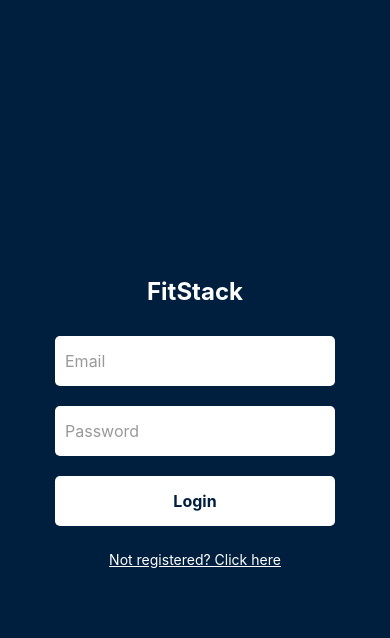
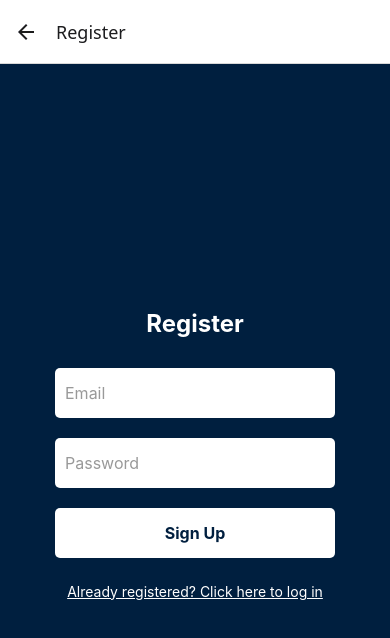
Before and after one commit to TUDublinBlanchBusinessIT/project-moyaknox-2, a React Native app: screen /Register in a window 390 px wide. Shown: the top 638 px of the page. Built offline with nearby package versions, Linux system fonts and the light colour scheme.

Commit message:
added register page and is connecting to firebase

```diff
--- a/App.js
+++ b/App.js
@@ -1,113 +1,18 @@
-import React, { useState } from 'react';
-import { View, Text, StyleSheet, TextInput, TouchableOpacity } from 'react-native';
-import { getFirestore, collection, query, where, getDocs } from 'firebase/firestore';
-import { app } from './firebaseConfig';
+import React from 'react';
+import { NavigationContainer } from '@react-navigation/native';
+import { createStackNavigator } from '@react-navigation/stack';
+import LoginScreen from './screens/LoginScreen';
+import SignUpScreen from './screens/SignUpScreen';
 
-const db = getFirestore(app);
+const Stack = createStackNavigator();
 
 export default function App() {
-  const [email, setEmail] = useState('');
-  const [password, setPassword] = useState('');
-
-  const handleLogin = async () => {
-    try {
-      // Reference the 'usernames' collection in firebase
-      const usernamesCollection = collection(db, 'usernames');
-
-      // Query for documents where the field "email" matches the entered email on login page
-      const q = query(usernamesCollection, where('email', '==', email));
-      const querySnapshot = await getDocs(q);
-
-      if (!querySnapshot.empty) {
-        // Extract the first matching document
-        const userDoc = querySnapshot.docs[0];
-        const userData = userDoc.data();
-
-        // Check if the password matches
-        if (userData.password === password) {
-          alert('Login Successful!');
-        } else {
-          alert('Incorrect password!');
-        }
-      } else {
-        alert('Email not found!');
-      }
-    } catch (error) {
-      console.error('Error logging in:', error);
-      alert('Something went wrong. Please try again.');
-    }
-  };
-
   return (
-    <View style={styles.container}>
-      <Text style={styles.title}>FitStack</Text>
-      <TextInput
-        style={styles.input}
-        placeholder="Email"
-        placeholderTextColor="#999"
-        value={email}
-        onChangeText={setEmail}
-      />
-      <TextInput
-        style={styles.input}
-        placeholder="Password"
-        placeholderTextColor="#999"
-        secureTextEntry
-        value={password}
-        onChangeText={setPassword}
-      />
-      <TouchableOpacity style={styles.button} onPress={handleLogin}>
-        <Text style={styles.buttonText}>Login</Text>
-      </TouchableOpacity>
-      <TouchableOpacity style={styles.link} onPress={() => alert('Go to Register!')}>
-        <Text style={styles.linkText}>Not registered? Click here</Text>
-      </TouchableOpacity>
-    </View>
+    <NavigationContainer>
+      <Stack.Navigator initialRouteName="Login">
+        <Stack.Screen name="Login" component={LoginScreen} />
+        <Stack.Screen name="Register" component={SignUpScreen} />
+      </Stack.Navigator>
+    </NavigationContainer>
   );
 }
-
-const styles = StyleSheet.create({
-  container: {
-    flex: 1,
-    justifyContent: 'center',
-    alignItems: 'center',
-    backgroundColor: '#001f3f',
-    padding: 20,
-  },
-  title: {
-    fontSize: 24,
-    color: '#fff',
-    fontWeight: 'bold',
-    marginBottom: 30,
-  },
-  input: {
-    width: '80%',
-    height: 50,
-    backgroundColor: '#fff',
-    borderRadius: 5,
-    paddingHorizontal: 10,
-    fontSize: 16,
-    marginBottom: 20,
-  },
-  button: {
-    width: '80%',
-    height: 50,
-    backgroundColor: '#fff',
-    justifyContent: 'center',
-    alignItems: 'center',
-    borderRadius: 5,
-    marginBottom: 15,
-  },
-  buttonText: {
-    color: '#001f3f',
-    fontSize: 16,
-    fontWeight: 'bold',
-  },
-  link: {
-    marginTop: 10,
-  },
-  linkText: {
-    color: '#fff',
-    textDecorationLine: 'underline',
-  },
-});
--- a/screens/LoginScreen.js
+++ b/screens/LoginScreen.js
@@ -1,73 +1,112 @@
 import React, { useState } from 'react';
-import { View, Text, TextInput, Button, StyleSheet } from 'react-native';
-import { getAuth, signInWithEmailAndPassword } from 'firebase/auth';
-import { getFirestore, doc, getDoc } from 'firebase/firestore';
-import { app } from '../firebaseConfig'; // Adjust path if necessary
+import { View, Text, StyleSheet, TextInput, TouchableOpacity } from 'react-native';
+import { getFirestore, collection, query, where, getDocs } from 'firebase/firestore';
+import { app } from '../firebaseConfig';
 
-const LoginScreen = () => {
-  const [username, setUsername] = useState('');
+const db = getFirestore(app);
+
+export default function LoginScreen({ navigation }) {
+  const [email, setEmail] = useState('');
   const [password, setPassword] = useState('');
 
   const handleLogin = async () => {
     try {
-      const auth = getAuth(app);
-      const db = getFirestore(app);
+      // Reference the 'usernames' collection in Firebase
+      const usernamesCollection = collection(db, 'usernames');
 
-      // Fetch email for the username
-      const usernameDoc = await getDoc(doc(db, 'usernames', username));
-      if (!usernameDoc.exists()) {
-        alert('Username not found!');
-        return;
+      // Query for the entered email
+      const q = query(usernamesCollection, where('email', '==', email));
+      const querySnapshot = await getDocs(q);
+
+      if (!querySnapshot.empty) {
+        const userDoc = querySnapshot.docs[0];
+        const userData = userDoc.data();
+
+        // Check if the password matches
+        if (userData.password === password) {
+          alert('Login Successful!');
+        } else {
+          alert('Incorrect password!');
+        }
+      } else {
+        alert('Email not found!');
       }
-      const email = usernameDoc.data().email;
-
-      // Sign in with email and password
-      await signInWithEmailAndPassword(auth, email, password);
-      alert('Logged in successfully!');
     } catch (error) {
-      alert(error.message);
+      console.error('Error logging in:', error);
+      alert('Something went wrong. Please try again.');
     }
   };
 
   return (
     <View style={styles.container}>
-      <Text style={styles.title}>Login</Text>
+      <Text style={styles.title}>FitStack</Text>
       <TextInput
         style={styles.input}
-        placeholder="Username"
-        value={username}
-        onChangeText={setUsername}
+        placeholder="Email"
+        placeholderTextColor="#999"
+        value={email}
+        onChangeText={setEmail}
       />
       <TextInput
         style={styles.input}
         placeholder="Password"
+        placeholderTextColor="#999"
         secureTextEntry
         value={password}
         onChangeText={setPassword}
       />
-      <Button title="Login" onPress={handleLogin} />
+      <TouchableOpacity style={styles.button} onPress={handleLogin}>
+        <Text style={styles.buttonText}>Login</Text>
+      </TouchableOpacity>
+      <TouchableOpacity style={styles.link} onPress={() => navigation.navigate('Register')}>
+        <Text style={styles.linkText}>Not registered? Click here</Text>
+      </TouchableOpacity>
     </View>
   );
-};
+}
 
 const styles = StyleSheet.create({
   container: {
     flex: 1,
     justifyContent: 'center',
     alignItems: 'center',
+    backgroundColor: '#001f3f',
+    padding: 20,
   },
   title: {
     fontSize: 24,
+    color: '#fff',
     fontWeight: 'bold',
-    marginBottom: 20,
+    marginBottom: 30,
   },
   input: {
     width: '80%',
-    padding: 10,
-    marginBottom: 10,
-    borderWidth: 1,
+    height: 50,
+    backgroundColor: '#fff',
     borderRadius: 5,
+    paddingHorizontal: 10,
+    fontSize: 16,
+    marginBottom: 20,
+  },
+  button: {
+    width: '80%',
+    height: 50,
+    backgroundColor: '#fff',
+    justifyContent: 'center',
+    alignItems: 'center',
+    borderRadius: 5,
+    marginBottom: 15,
+  },
+  buttonText: {
+    color: '#001f3f',
+    fontSize: 16,
+    fontWeight: 'bold',
+  },
+  link: {
+    marginTop: 10,
+  },
+  linkText: {
+    color: '#fff',
+    textDecorationLine: 'underline',
   },
 });
-
-export default LoginScreen;
--- a/screens/SignUpScreen.js
+++ b/screens/SignUpScreen.js
@@ -1,78 +1,108 @@
 import React, { useState } from 'react';
-import { View, Text, TextInput, Button, StyleSheet } from 'react-native';
-import { getAuth, createUserWithEmailAndPassword } from 'firebase/auth';
-import { getFirestore, setDoc, doc } from 'firebase/firestore';
-import { app } from '../firebaseConfig'; // Adjust path if necessary
+import { View, Text, TextInput, TouchableOpacity, StyleSheet, Alert } from 'react-native';
+import { getFirestore, collection, doc, setDoc } from 'firebase/firestore';
+import { app } from '../firebaseConfig';
 
-const SignUpScreen = () => {
-  const [username, setUsername] = useState('');
+
+const db = getFirestore(app);
+
+export default function SignUpScreen({ navigation }) {
   const [email, setEmail] = useState('');
   const [password, setPassword] = useState('');
 
   const handleSignUp = async () => {
     try {
-      const auth = getAuth(app);
-      const db = getFirestore(app);
+      if (!email || !password) {
+        Alert.alert('Error', 'Please fill out all fields.');
+        return;
+      }
 
-      // Create user with email and password
-      const userCredential = await createUserWithEmailAndPassword(auth, email, password);
+      // Reference to the 'usernames' collection
+      const usernamesCollection = collection(db, 'usernames');
+      const docRef = doc(usernamesCollection, email); // Use email as the document ID
 
-      // Save username-to-email mapping in Firestore
-      await setDoc(doc(db, 'usernames', username), {
-        email: email,
-      });
-
-      alert('User signed up successfully!');
+      // Save data to Firestore
+      await setDoc(docRef, { email, password });
+      Alert.alert('Success', 'Account created successfully!');
+      navigation.navigate('Login'); // Redirect to the login screen
     } catch (error) {
-      alert(error.message);
+      console.error('Error signing up:', error);
+      Alert.alert('Error', 'Something went wrong. Please try again.');
     }
   };
 
   return (
     <View style={styles.container}>
-      <Text style={styles.title}>Sign Up</Text>
-      <TextInput
-        style={styles.input}
-        placeholder="Username"
-        value={username}
-        onChangeText={setUsername}
-      />
+      <Text style={styles.title}>Register</Text>
       <TextInput
         style={styles.input}
         placeholder="Email"
+        placeholderTextColor="#999"
         value={email}
         onChangeText={setEmail}
       />
       <TextInput
         style={styles.input}
         placeholder="Password"
+        placeholderTextColor="#999"
         secureTextEntry
         value={password}
         onChangeText={setPassword}
       />
-      <Button title="Sign Up" onPress={handleSignUp} />
+      <TouchableOpacity style={styles.button} onPress={handleSignUp}>
+        <Text style={styles.buttonText}>Sign Up</Text>
+      </TouchableOpacity>
+      <TouchableOpacity
+        style={styles.link}
+        onPress={() => navigation.navigate('Login')}>
+        <Text style={styles.linkText}>Already registered? Click here to log in</Text>
+      </TouchableOpacity>
     </View>
   );
-};
+}
 
 const styles = StyleSheet.create({
   container: {
     flex: 1,
     justifyContent: 'center',
     alignItems: 'center',
+    backgroundColor: '#001f3f',
+    padding: 20,
   },
   title: {
     fontSize: 24,
+    color: '#fff',
     fontWeight: 'bold',
-    marginBottom: 20,
+    marginBottom: 30,
   },
   input: {
     width: '80%',
-    padding: 10,
-    marginBottom: 10,
-    borderWidth: 1,
+    height: 50,
+    backgroundColor: '#fff',
     borderRadius: 5,
+    paddingHorizontal: 10,
+    fontSize: 16,
+    marginBottom: 20,
+  },
+  button: {
+    width: '80%',
+    height: 50,
+    backgroundColor: '#fff',
+    justifyContent: 'center',
+    alignItems: 'center',
+    borderRadius: 5,
+    marginBottom: 15,
+  },
+  buttonText: {
+    color: '#001f3f',
+    fontSize: 16,
+    fontWeight: 'bold',
+  },
+  link: {
+    marginTop: 10,
+  },
+  linkText: {
+    color: '#fff',
+    textDecorationLine: 'underline',
   },
 });
-
-export default SignUpScreen;
```
